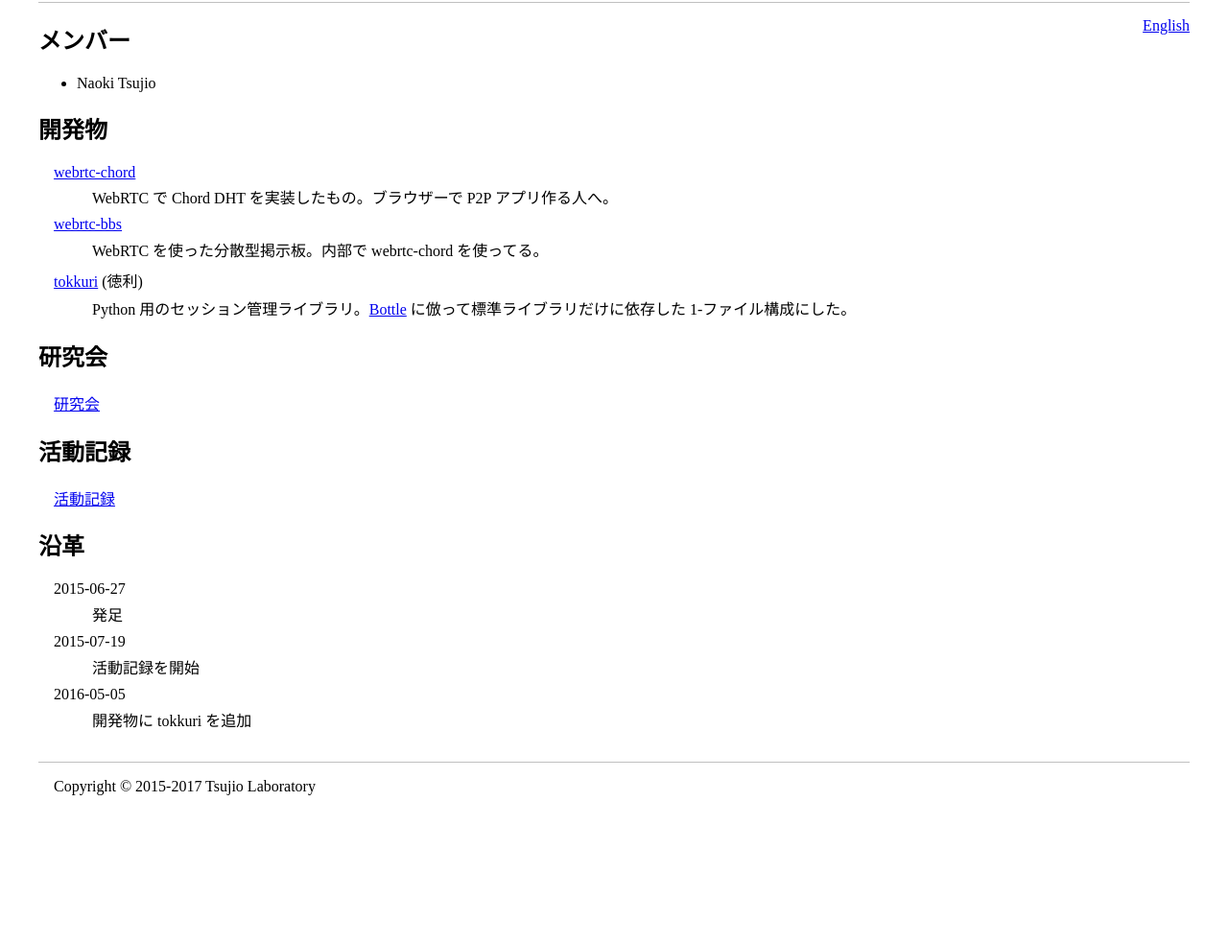
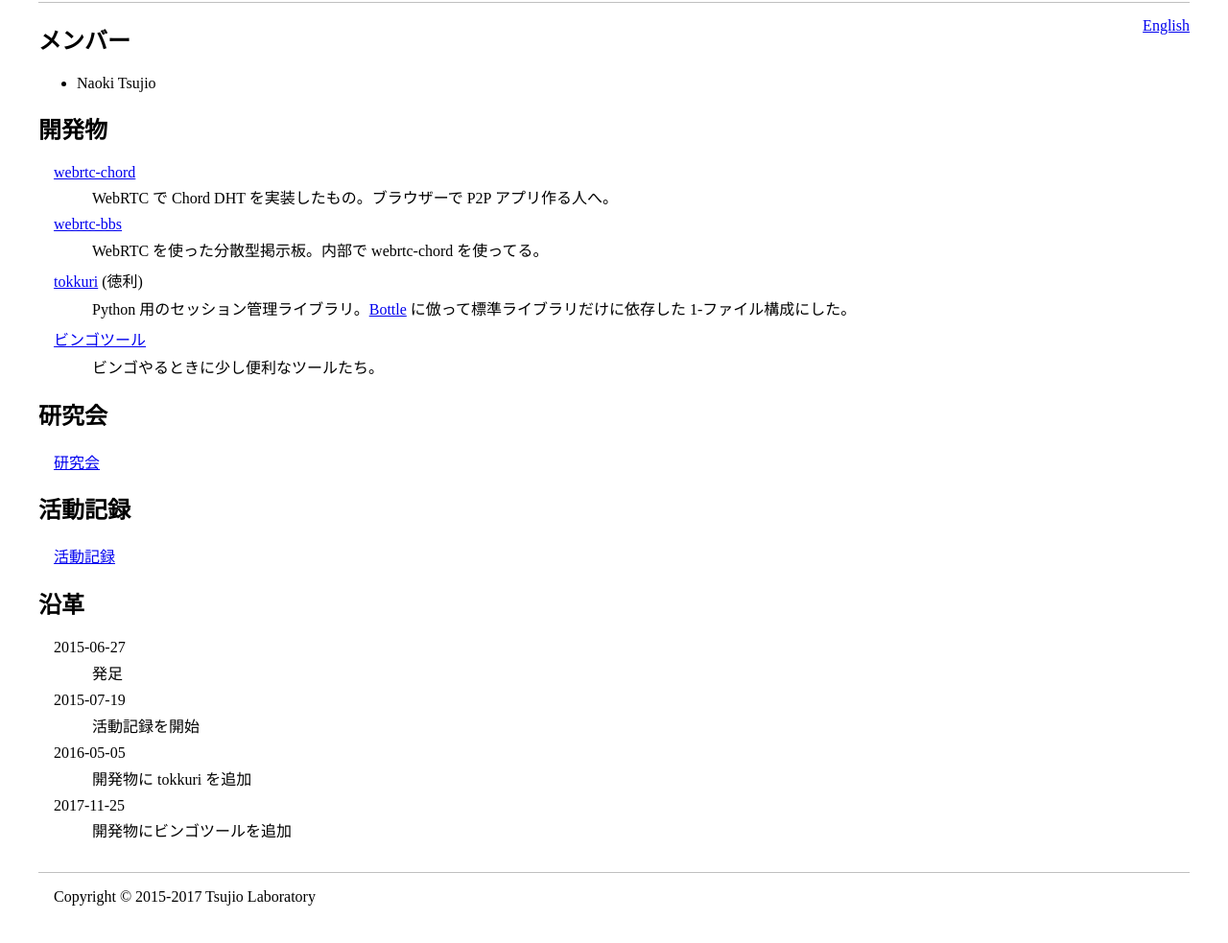
Before and after one commit to tsujio/www, a plain HTML site: page html/ja/index.html in a window 1280 px wide. Shown: the part 111-1094 px from the top of the page at 96% size. Before the commit the page ends 980 px from the top, so only its background shows below. Drawn offline with Linux system fonts and the light colour scheme.

Commit message:
Add bingo tool link

```diff
--- a/html/ja/index.html
+++ b/html/ja/index.html
@@ -31,6 +31,8 @@
         <dd>WebRTC を使った分散型掲示板。内部で webrtc-chord を使ってる。</dd>
         <dt><a href="https://github.com/tsujio/tokkuri">tokkuri</a> (徳利)</dt>
         <dd>Python 用のセッション管理ライブラリ。<a href="http://bottlepy.org">Bottle</a> に倣って標準ライブラリだけに依存した 1-ファイル構成にした。</dd>
+        <dt><a href="//bingo.tsujio.org">ビンゴツール</a></dt>
+        <dd>ビンゴやるときに少し便利なツールたち。</dd>
       </dl>
     </section>
 
@@ -53,6 +55,8 @@
         <dd>活動記録を開始</dd>
         <dt><time>2016-05-05</time></dt>
         <dd>開発物に tokkuri を追加</dd>
+        <dt><time>2017-11-25</time></dt>
+        <dd>開発物にビンゴツールを追加</dd>
       </dl>
     </section>
 
```
